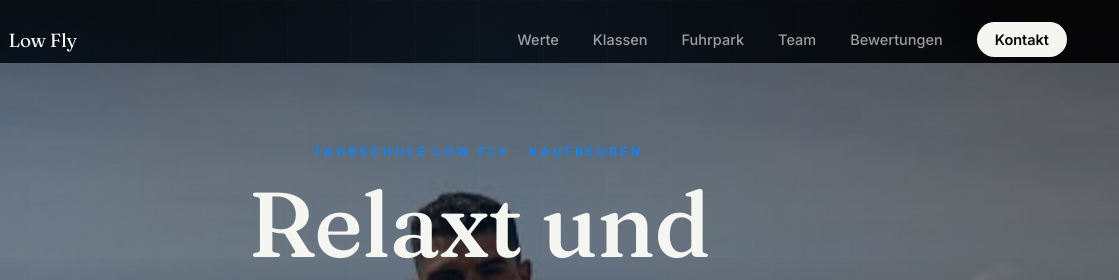
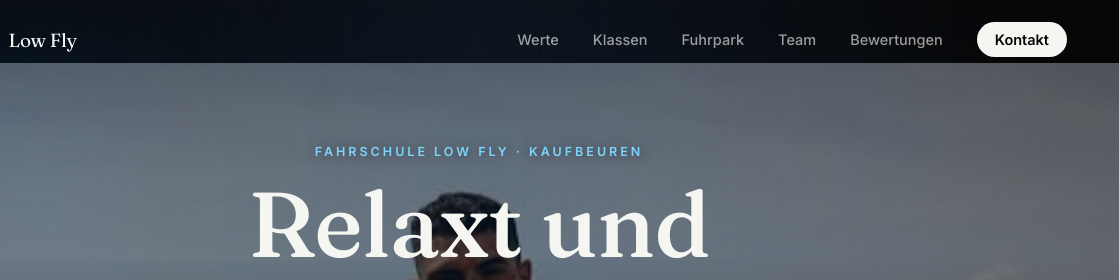
Before and after one commit to Muecahitbyr/LowFly, a website built with Vite: page index.html in a window 1280 px wide. Shown: the top 280 px of the page, 161-1280 px from the left. Built offline with nearby package versions, Linux system fonts and the light colour scheme; files whose address does not match are found by name.

Commit message:
Fix low-contrast hero eyebrow text
The hero eyebrow used the darker --accent blue instead of --accent-2
like every other dark-background section, making it hard to read
against the photo. Also adds a subtle text-shadow for legibility
regardless of what's behind it in the photo.

Co-Authored-By: Claude Sonnet 5 <noreply@anthropic.com>

```diff
--- a/styles.css
+++ b/styles.css
@@ -209,6 +209,7 @@ button { font-family: inherit; }
 .hero-road svg { width: 100%; height: 100%; }
 
 .hero-content { position: relative; z-index: 2; max-width: 860px; }
+.hero-content .eyebrow { color: var(--accent-2); text-shadow: 0 1px 12px rgba(0,0,0,0.5); }
 .hero-title {
   font-size: clamp(42px, 8vw, 92px); line-height: 1.02; font-weight: 500; margin: 18px 0 24px;
 }
```
